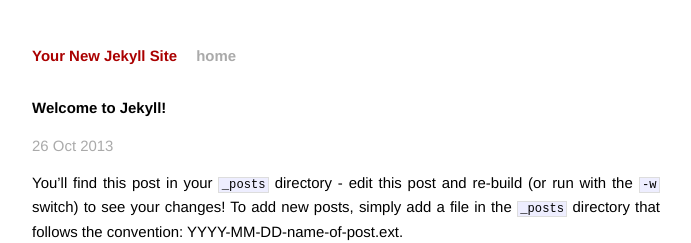
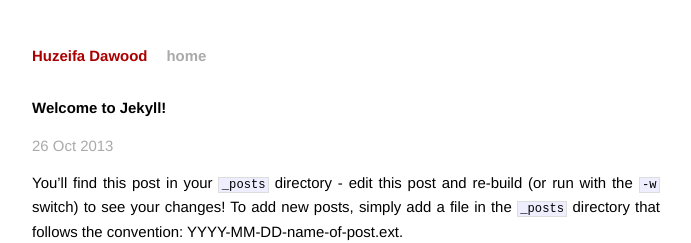
Before and after one commit to huzeifa-zz/huzeifa.github.io, a Jekyll site: the page built from _posts/2013-10-26-welcome-to-jekyll.markdown, in a window 1280 px wide. Shown: the top 243 px of the page, without its empty margins (294-985 px from the left). Built offline with Jekyll 4.4.1, drawn with Linux system fonts in a browser that asks for light colours; Markdown is read by kramdown in place of the engine named in the settings.

Commit message:
Updated _config.yml

```diff
--- a/_config.yml
+++ b/_config.yml
@@ -1,3 +1,3 @@
-name: Your New Jekyll Site
+name: Huzeifa Dawood
 markdown: redcarpet
 pygments: true
```
